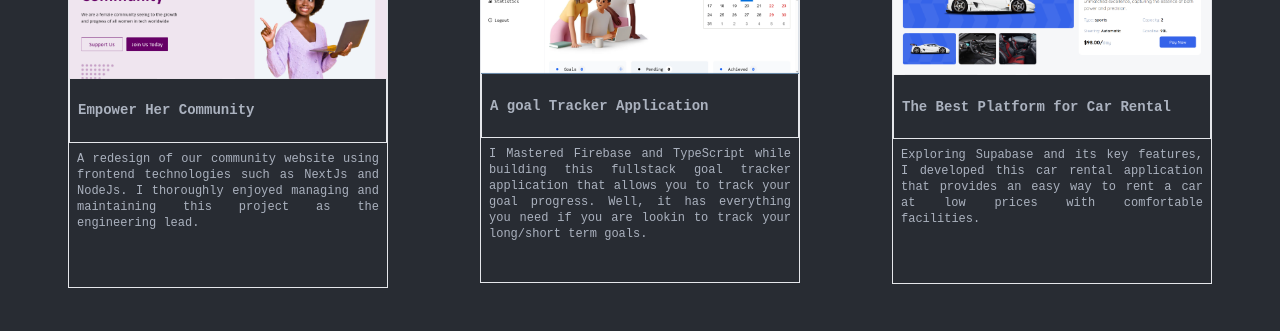
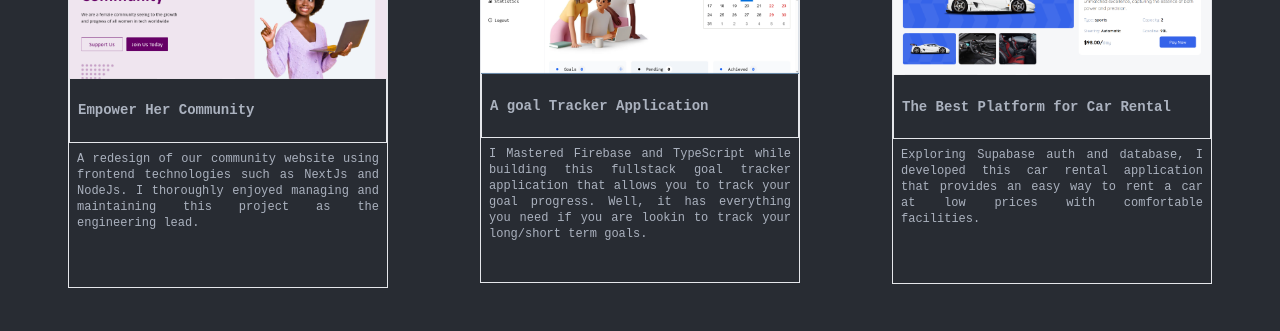
Before and after one commit to ForJessicaSake/Portfolio, a React (Create React App) app: page / in a window 1280 px wide. Shown: the part 1780-2111 px from the top of the page. Built offline with nearby package versions, Linux system fonts and the light colour scheme; no server answers.

Commit message:
fix: projects

```diff
--- a/src/components/Project.tsx
+++ b/src/components/Project.tsx
@@ -43,8 +43,8 @@ const Project: React.FC = () => {
         <Card
           image={Morent}
           title="The Best Platform for Car Rental"
-          about="Exploring Supabase and its key features, I developed this car rental application that provides an easy way to rent a car at low prices with comfortable facilities."
-          link="https://car-rental.brimble.app/"
+          about="Exploring Supabase auth and database, I developed this car rental application that provides an easy way to rent a car at low prices with comfortable facilities."
+          link="https://morent-rental.vercel.app/"
         />
 
         <Card
```
